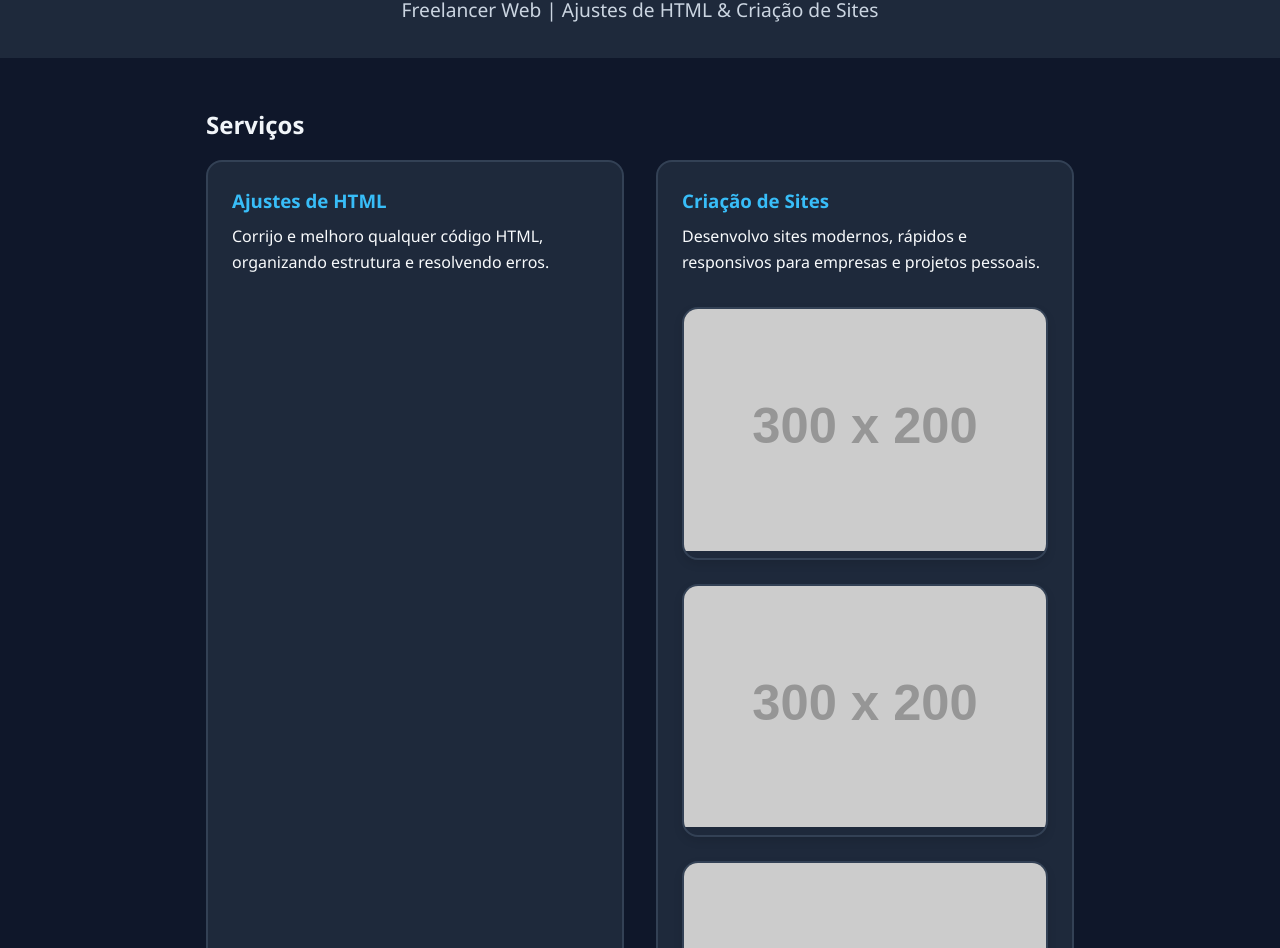
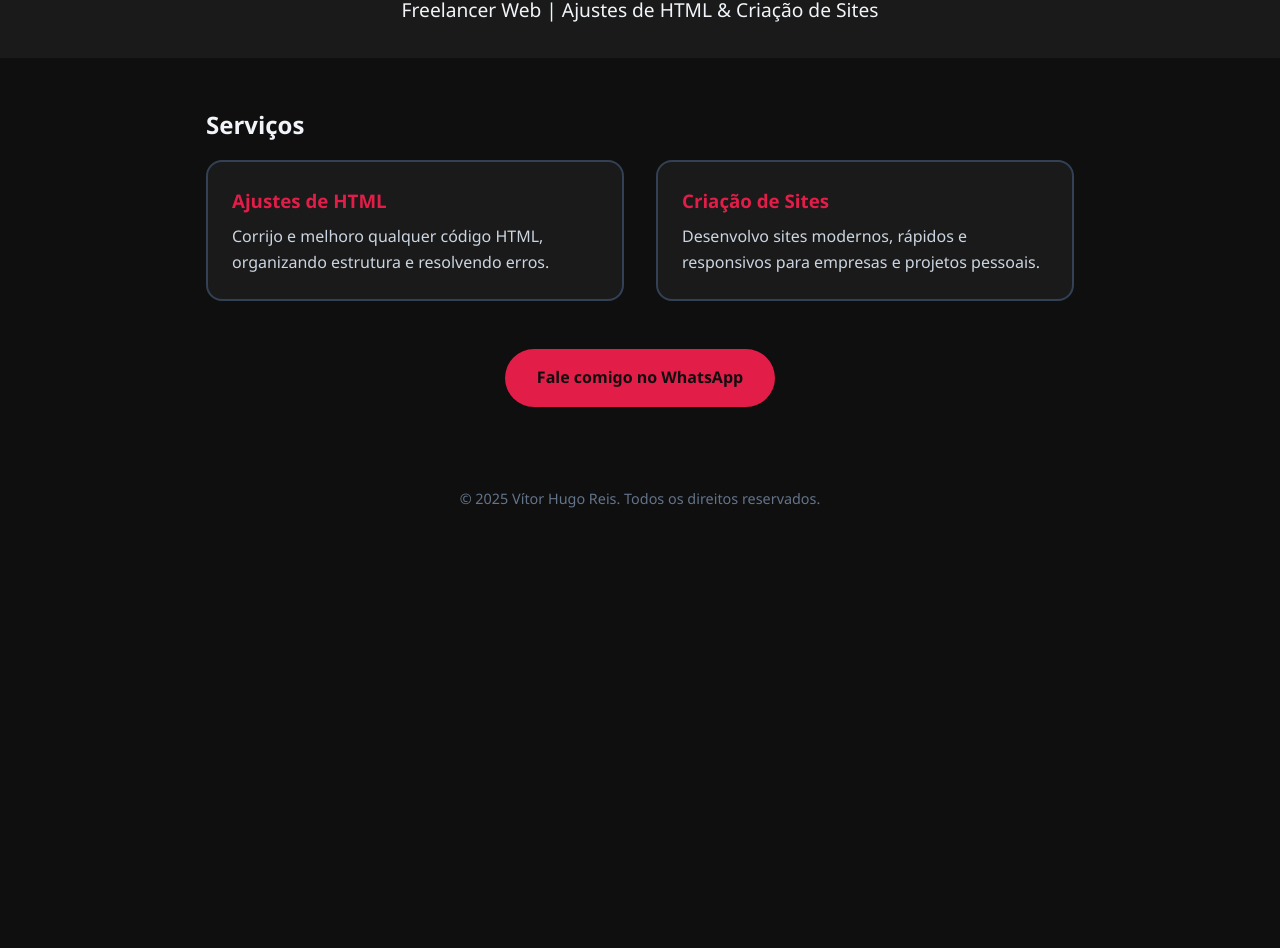
Before and after one commit to vthxzy60hz/portfolio, a plain HTML site: page index.html in a window 1280 px wide. Shown: the part 101-1049 px from the top of the page. After the commit the page ends 800 px from the top, so only its background shows below. Drawn offline with Linux system fonts and the light colour scheme; placeholder pictures from the web are drawn by us.

Commit message:
index.html

```diff
--- a/index.html
+++ b/index.html
@@ -13,24 +13,24 @@
     }
 
     body {
-      background: #0f172a;
+      background: #0f0f0f;
       color: #f8fafc;
       line-height: 1.6;
     }
 
     header {
-      background: #1e293b;
+      background: #1a1a1a;
       padding: 2rem;
       text-align: center;
     }
 
     header h1 {
       font-size: 2.5rem;
-      color: #38bdf8;
+      color: #e11d48; /* Vermelho Neon */
     }
 
     header p {
-      color: #cbd5e1;
+      color: #f1f5f9;
       font-size: 1.2rem;
     }
 
@@ -47,21 +47,44 @@
     }
 
     .service {
-      background: #1e293b;
+      background: #1a1a1a;
       border: 2px solid #334155;
       padding: 1.5rem;
       border-radius: 1rem;
+      position: relative;
+      overflow: hidden;
       transition: transform 0.3s ease;
     }
 
     .service:hover {
       transform: scale(1.05);
-      border-color: #38bdf8;
+      border-color: #e11d48;
     }
 
     .service h3 {
       margin-bottom: 0.5rem;
-      color: #38bdf8;
+      color: #e11d48;
+    }
+
+    .service p {
+      color: #cbd5e1;
+    }
+
+    .service .anime-cat {
+      position: absolute;
+      top: 50%;
+      left: 50%;
+      transform: translate(-50%, -50%);
+      width: 50px;
+      height: auto;
+      opacity: 0;
+      pointer-events: none;
+      transition: opacity 0.5s ease, transform 0.5s ease;
+    }
+
+    .service:hover .anime-cat {
+      opacity: 1;
+      transform: translate(-50%, -60%) scale(1);
     }
 
     .cta {
@@ -71,8 +94,8 @@
 
     .cta a {
       display: inline-block;
-      background: #38bdf8;
-      color: #0f172a;
+      background: #e11d48;
+      color: #0f0f0f;
       padding: 1rem 2rem;
       border-radius: 999px;
       text-decoration: none;
@@ -81,7 +104,7 @@
     }
 
     .cta a:hover {
-      background: #0ea5e9;
+      background: #d91d45;
     }
 
     footer {
@@ -91,29 +114,6 @@
       color: #64748b;
     }
 
-    .examples {
-      display: grid;
-      grid-template-columns: repeat(auto-fit, minmax(250px, 1fr));
-      gap: 1.5rem;
-      margin-top: 2rem;
-    }
-
-    .example {
-      border: 2px solid #334155;
-      border-radius: 1rem;
-      overflow: hidden;
-      box-shadow: 0 4px 10px rgba(0, 0, 0, 0.1);
-    }
-
-    .example img {
-      width: 100%;
-      height: auto;
-      transition: transform 0.3s ease;
-    }
-
-    .example img:hover {
-      transform: scale(1.05);
-    }
   </style>
 </head>
 <body>
@@ -129,23 +129,14 @@
         <div class="service">
           <h3>Ajustes de HTML</h3>
           <p>Corrijo e melhoro qualquer código HTML, organizando estrutura e resolvendo erros.</p>
+          <!-- Gato Anime -->
+          <img src="https://example.com/cat-anime.png" alt="Gato Anime" class="anime-cat">
         </div>
         <div class="service">
           <h3>Criação de Sites</h3>
           <p>Desenvolvo sites modernos, rápidos e responsivos para empresas e projetos pessoais.</p>
-
-          <!-- Exemplo de sites criados -->
-          <div class="examples">
-            <div class="example">
-              <img src="https://via.placeholder.com/300x200.png?text=Exemplo+Site+1" alt="Exemplo de Site 1">
-            </div>
-            <div class="example">
-              <img src="https://via.placeholder.com/300x200.png?text=Exemplo+Site+2" alt="Exemplo de Site 2">
-            </div>
-            <div class="example">
-              <img src="https://via.placeholder.com/300x200.png?text=Exemplo+Site+3" alt="Exemplo de Site 3">
-            </div>
-          </div>
+          <!-- Gato Anime -->
+          <img src="https://example.com/cat-anime.png" alt="Gato Anime" class="anime-cat">
         </div>
       </div>
     </section>
```
